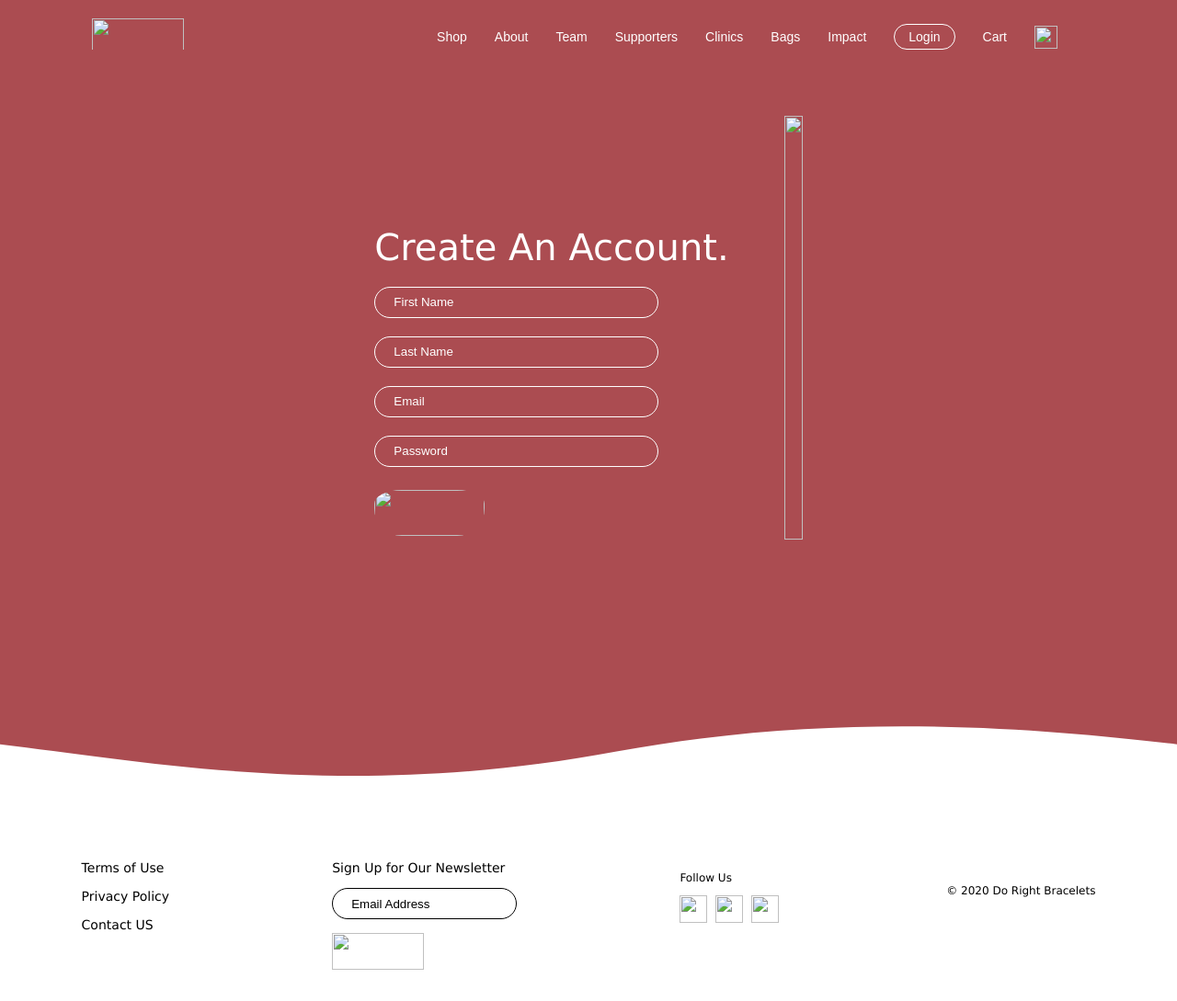
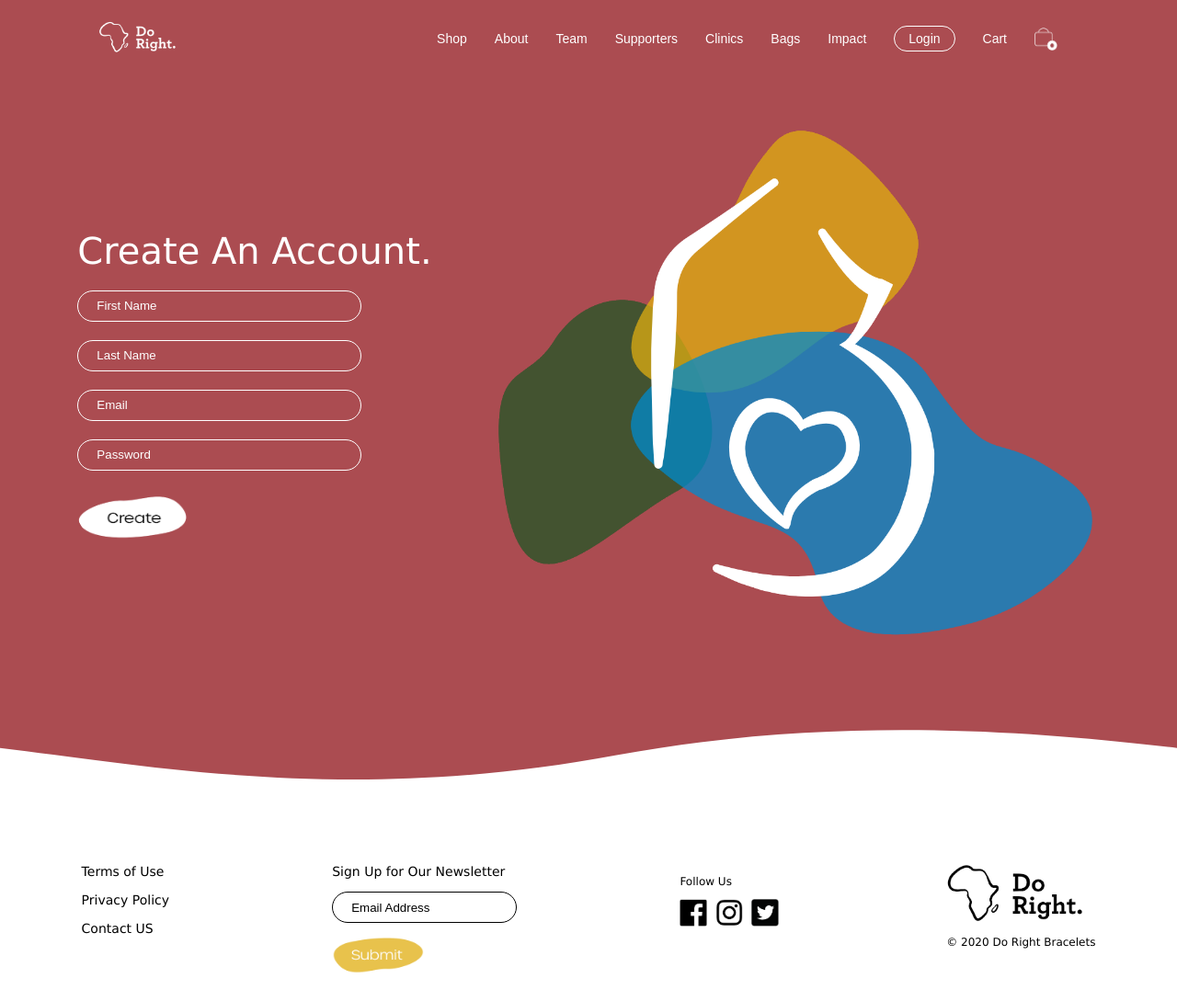
Before and after one commit to K4H3NY4/do-right, a plain HTML site: page index.html in a window 1280 px wide. Shown: the part 20-1109 px from the top of the page at 92% size. Drawn offline with Linux system fonts and the light colour scheme; the site is published under a folder, as on GitHub Pages, so addresses that start at the root find nothing.

Commit message:
Update index.html

```diff
--- a/index.html
+++ b/index.html
@@ -354,7 +354,7 @@ background-color: #000;
 <body>
     <div id="loader">
 
-        <img src="/ZWdx.gif" alt="" style="height: 100px; width: 100px; position: absolute; top: 50%; left: 50%; transform: translate(-50%, -50%);">
+        <img src="ZWdx.gif" alt="" style="height: 100px; width: 100px; position: absolute; top: 50%; left: 50%; transform: translate(-50%, -50%);">
     </div>
 
     <div id="webpage">
@@ -362,7 +362,7 @@ background-color: #000;
     <div id="navbar">
         <!---  #Logo Section  ---->
         <div id="logo-section" >
-            <img src="/logo.png" alt="">
+            <img src="logo.png" alt="">
 
         </div>
         <!---  #Menu Section  ---->
@@ -376,7 +376,7 @@ background-color: #000;
             <li><a href="">Impact</a></li>
             <li><a id="login-btn" href="">Login</a></li>
             <li><a href="">Cart</a></li>
-            <li><img id="cart-icon"src="/cart-icon.png" ></li>
+            <li><img id="cart-icon"src="cart-icon.png" ></li>
 
 
         </div>
@@ -398,14 +398,14 @@ background-color: #000;
                 <input type="text" name="" id="" placeholder="Email">
                 <input type="text" name="" id="" placeholder="Password">
 
-                <img id="create-button" src="/create-button.png" alt="">
+                <img id="create-button" src="create-button.png" alt="">
             </form>
 
         </div>
 
         <!---  #Right Section  ---->
         <div id="right-section">
-        <img src="/right-section.png" alt="">
+        <img src="right-section.png" alt="">
 
 
 <!-- The Modal -->
@@ -447,7 +447,7 @@ background-color: #000;
             <label for="">Sign Up for Our Newsletter</label><br>
             <input type="text" name="" id="" placeholder="Email Address"><br>
 
-            <img id="submit-button" src="/submit.png" alt="">
+            <img id="submit-button" src="submit.png" alt="">
 
         </div>
 
@@ -455,9 +455,9 @@ background-color: #000;
         <div id="footer-3rd">
             <p>Follow Us</p>
             <div>
-               <img src="/facebook.png" alt="">
-               <img src="/instagram.png" alt="">
-               <img src="/twitter.png" alt="">
+               <img src="facebook.png" alt="">
+               <img src="instagram.png" alt="">
+               <img src="twitter.png" alt="">
 
             </div>
 
@@ -465,7 +465,7 @@ background-color: #000;
 
         <!---  #4th Footer  ---->
         <div id="footer-4th">
-            <img src="/footer-logo.png" alt="">
+            <img src="footer-logo.png" alt="">
         <p>©  2020 Do Right Bracelets</p>
         </div>
 
```
